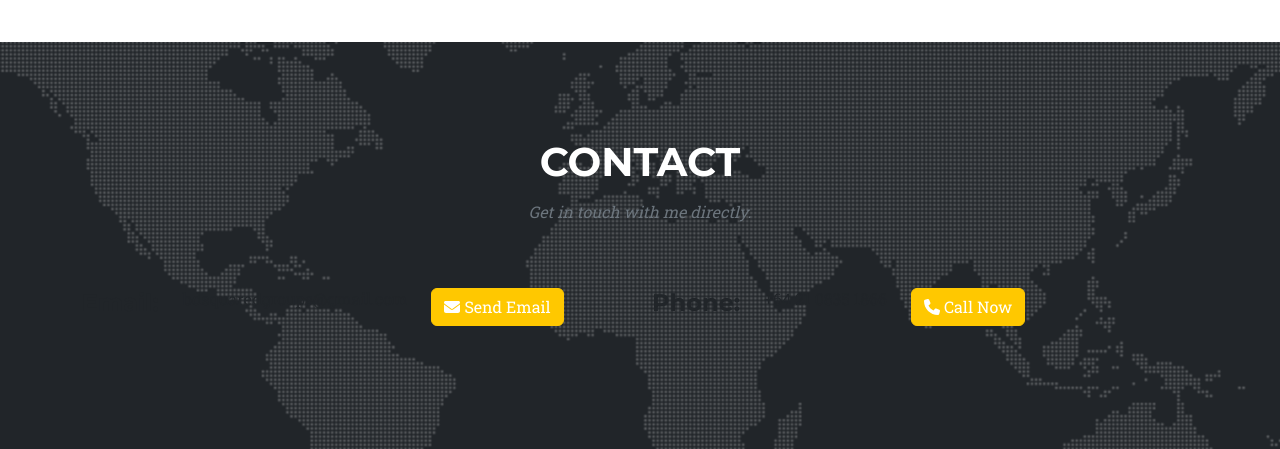
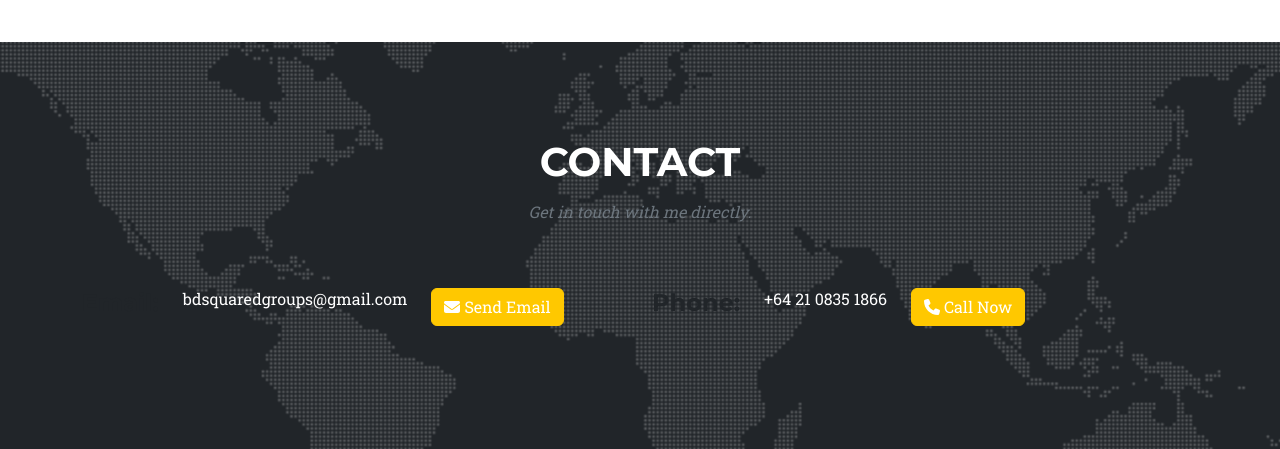
Before and after one commit to bsquaredgroup/books, a plain HTML site: page index.html in a window 1280 px wide. Shown: the part 5434-5883 px from the top of the page. Drawn offline with nearby package versions, Linux system fonts and the light colour scheme.

Commit message:
Update index.html

```diff
--- a/index.html
+++ b/index.html
@@ -308,7 +308,7 @@
                     <div class="col-lg-6 mb-4">
                         <div class="d-flex align-items-center">
                             <h4 class="me-4">Email:</h4>
-                            <p>bdsquaredgroups@gmail.com</p>
+                            <p style="color: white;">bdsquaredgroups@gmail.com</p>
                             <a class="btn btn-primary ms-4" href="mailto:bdsquaredgroups@gmail.com">
                                 <i class="fas fa-envelope"></i> Send Email
                             </a>
@@ -317,7 +317,7 @@
                     <div class="col-lg-6">
                         <div class="d-flex align-items-center">
                             <h4 class="me-4">Phone:</h4>
-                            <p>+64 21 0835 1866</p>
+                            <p style="color: white;">+64 21 0835 1866</p>
                             <a class="btn btn-primary ms-4" href="tel:+642108351866">
                                 <i class="fas fa-phone"></i> Call Now
                             </a>
```
